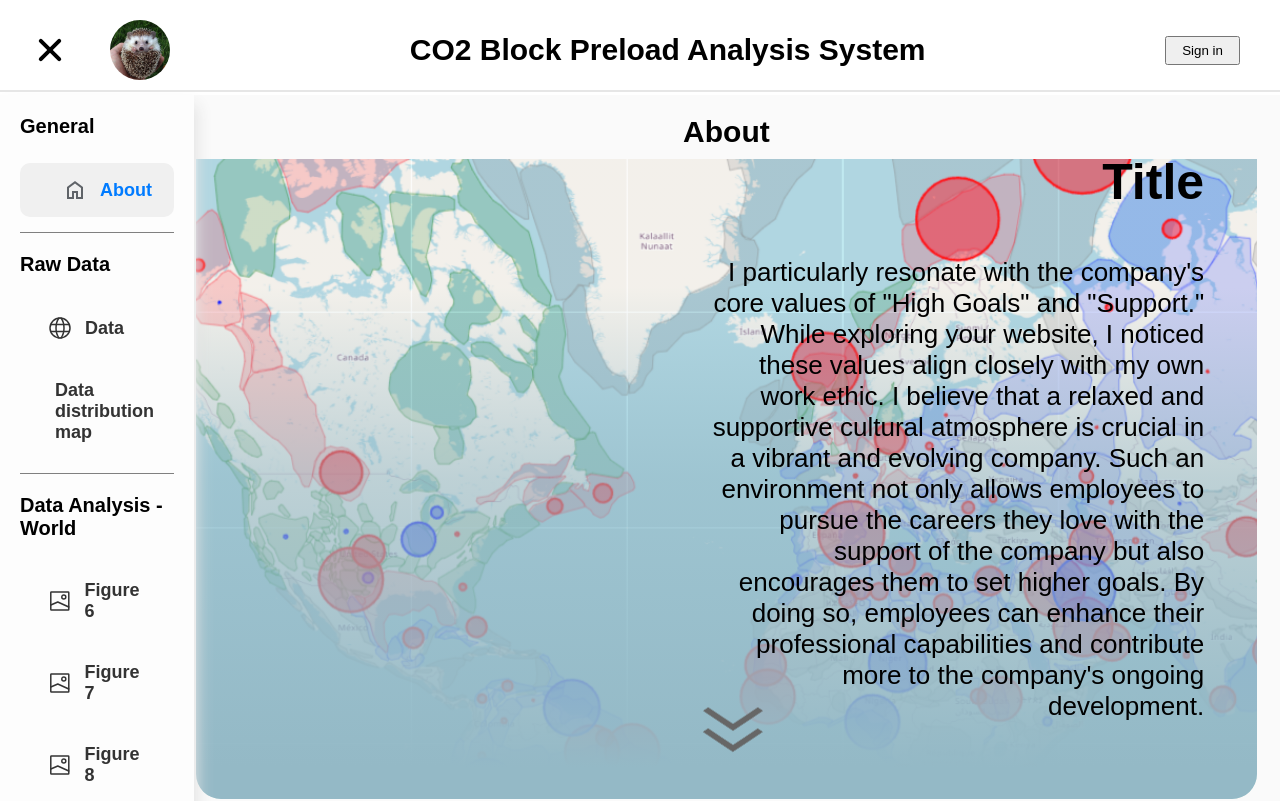
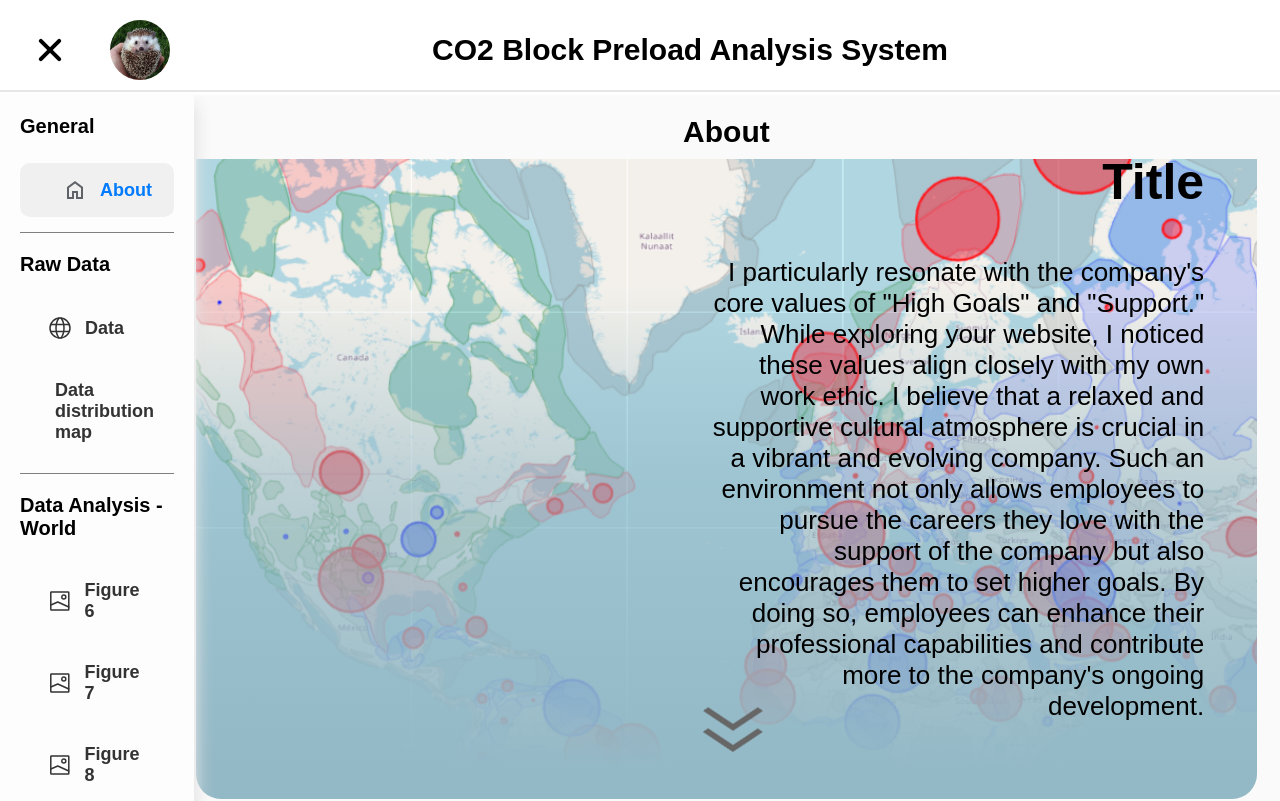
Before and after one commit to acse-mz223/my_irp, a React (Create React App) app in the folder frontend/: page / in a window 1280 px wide. Shown: the top 801 px of the page. Built offline with nearby package versions, Linux system fonts and the light colour scheme; no server answers.

Commit message:
header delete sign in button

```diff
--- a/frontend/src/Distribution.js
+++ b/frontend/src/Distribution.js
@@ -161,7 +161,6 @@ export function KMLLayer(props) {
 function MapLegend(props){
     console.log("myMapRef:",props.myMapRef)
     function onHoverLabel(type,dataBasinName,myMapRef){
-
         myMapRef.current.eachLayer((layer) =>{
             if (layer.feature && layer.feature.properties){
                 // set color
--- a/frontend/src/header.js
+++ b/frontend/src/header.js
@@ -21,7 +21,7 @@ export function Header(props){
             <img className='header-icon' src="./logo.jpg" />
           </div>
           <div className='header-title'>CO2 Block  Preload Analysis System </div>
-          <button className='header-signin-button'>Sign in</button>
+          <div className='header-signin-button'></div>
         </header>
 
     )
```
